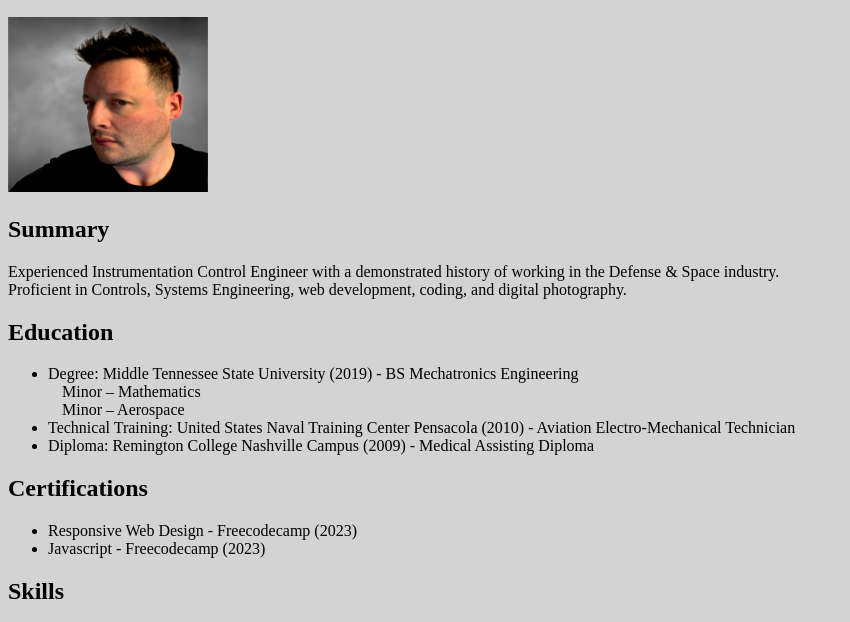
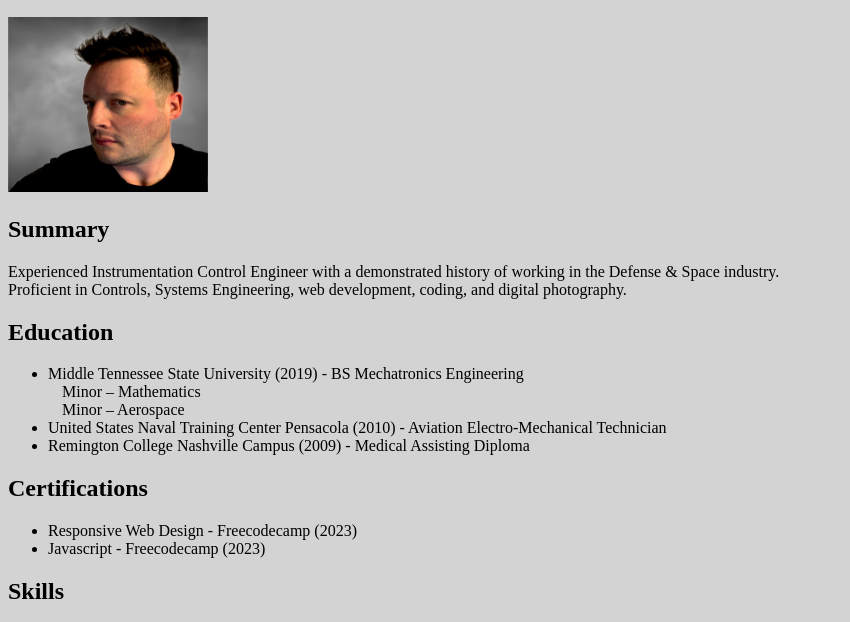
Before and after one commit to rorywilliamscodes/My_Resume, a plain HTML site: page index.html in a window 1280 px wide. Shown: the part 110-732 px from the top of the page, without its empty margins (0-850 px from the left). Drawn offline with Linux system fonts and the light colour scheme.

Commit message:
Update index.html

```diff
--- a/index.html
+++ b/index.html
@@ -30,12 +30,12 @@
   <section>
     <h2>Education</h2>
     <ul>
-      <li>Degree: Middle Tennessee State University (2019) - BS Mechatronics Engineering
+      <li>Middle Tennessee State University (2019) - BS Mechatronics Engineering
         <br><span class="extra-space">&nbsp;Minor – Mathematics</span>
         <br><span class="extra-space">&nbsp;Minor – Aerospace</span>
       </li>
-      <li>Technical Training: United States Naval Training Center Pensacola (2010) - Aviation Electro-Mechanical Technician</li>
-      <li>Diploma: Remington College Nashville Campus (2009) - Medical Assisting Diploma</li>
+      <li>United States Naval Training Center Pensacola (2010) - Aviation Electro-Mechanical Technician</li>
+      <li>Remington College Nashville Campus (2009) - Medical Assisting Diploma</li>
     </ul>
   </section>
 
```
